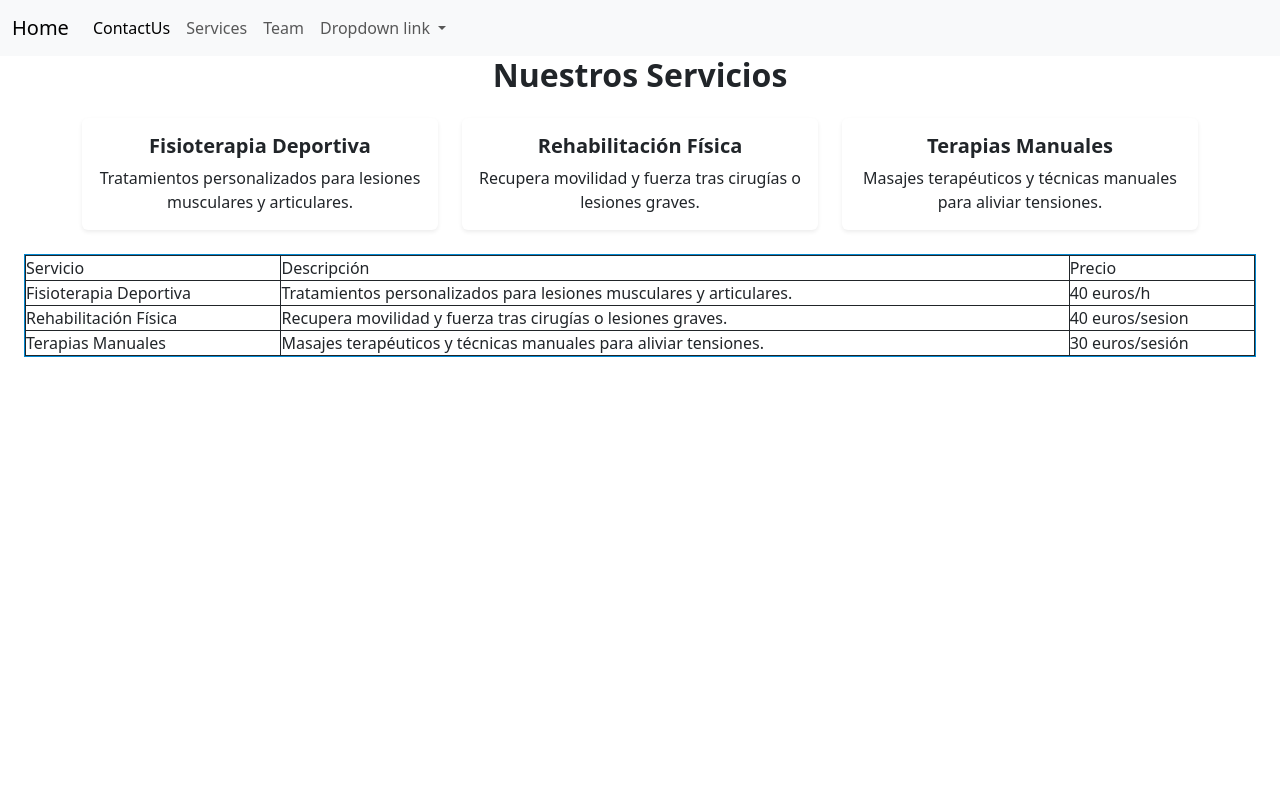
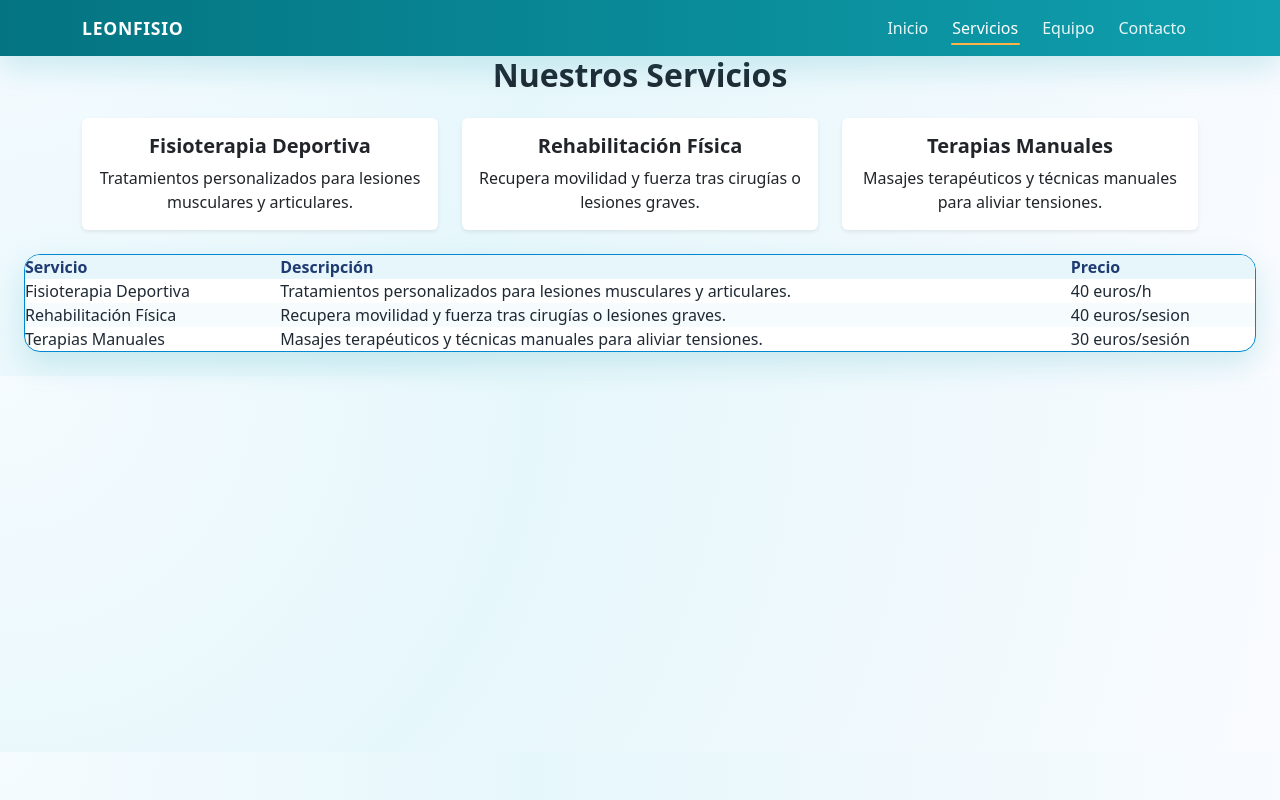
Before and after one commit to DiegoFuertes00/clinicafisio, a Vue app in the folder app_frontend/: page /services in a window 1280 px wide. Built offline with nearby package versions, Linux system fonts and the light colour scheme; the HTML template or start-up script is replaced by a standard one.

Commit message:
FEAT: Añadidos algunos estilos

```diff
--- a/app_frontend/package.json
+++ b/app_frontend/package.json
@@ -46,6 +46,7 @@
     "jsdom": "^27.0.1",
     "npm-run-all2": "^8.0.4",
     "prettier": "3.6.2",
+    "sass-embedded": "^1.93.3",
     "typescript": "~5.9.0",
     "vite": "^7.1.11",
     "vite-plugin-vue-devtools": "^8.0.3",
--- /dev/null
+++ b/app_frontend/src/assets/scss/styles.scss
@@ -0,0 +1,249 @@
+:root {
+  --color-primary: #0f9fae;
+  --color-primary-dark: #047481;
+  --color-secondary: #1f3b72;
+  --color-accent: #ffb347;
+  --color-bg: #f5fbff;
+  --color-surface: #ffffff;
+  --color-text: #1f2933;
+
+  --radius-lg: 1rem;
+  --shadow-soft: 0 12px 30px rgba(15, 159, 174, 0.18);
+}
+
+*,
+*::before,
+*::after {
+  box-sizing: border-box;
+}
+
+body {
+  font-family: system-ui, -apple-system, BlinkMacSystemFont, "Segoe UI", sans-serif;
+  background: radial-gradient(circle at top left, #f5fbff 0, #e6f7fb 40%, #f9fbff 100%);
+  color: var(--color-text);
+}
+
+/* -------- NAVBAR -------- */
+
+.navbar-leon {
+  background: linear-gradient(90deg, var(--color-primary-dark), var(--color-primary));
+  box-shadow: var(--shadow-soft);
+}
+
+.navbar-leon .container,
+.navbar-leon .container-fluid {
+  max-width: 1140px;
+}
+
+.navbar-leon .navbar-brand {
+  font-weight: 700;
+  letter-spacing: 0.04em;
+  text-transform: uppercase;
+  font-size: 1.1rem;
+  color: #ffffff !important;
+}
+
+.navbar-leon .nav-link {
+  color: #e6f7fa !important;
+  font-weight: 500;
+  margin-inline: 0.25rem;
+  position: relative;
+  transition: color 0.2s ease;
+}
+
+.navbar-leon .nav-link::after {
+  content: "";
+  position: absolute;
+  left: 0.4rem;
+  right: 0.4rem;
+  bottom: 0.2rem;
+  height: 2px;
+  border-radius: 999px;
+  background: var(--color-accent);
+  opacity: 0;
+  transform: scaleX(0.4);
+  transform-origin: center;
+  transition: opacity 0.2s ease, transform 0.2s ease;
+}
+
+.navbar-leon .nav-link:hover::after,
+.navbar-leon .nav-link.router-link-active::after {
+  opacity: 1;
+  transform: scaleX(1);
+}
+
+.navbar-leon .nav-link:hover,
+.navbar-leon .nav-link.router-link-active {
+  color: #ffffff !important;
+}
+
+/* -------- HERO -------- */
+
+.hero {
+  position: relative;
+  min-height: 75vh;
+  display: flex;
+  align-items: center;
+  justify-content: center;
+  overflow: hidden;
+}
+
+.hero-image {
+  position: absolute;
+  inset: 0;
+  width: 100%;
+  height: 100%;
+  object-fit: cover;
+  filter: saturate(1.1) contrast(1.05);
+  transform: scale(1.02);
+  z-index: 0;
+}
+
+.hero::before {
+  content: "";
+  position: absolute;
+  inset: 0;
+  background: linear-gradient(
+    120deg,
+    rgba(15, 159, 174, 0.88),
+    rgba(31, 59, 114, 0.9)
+  );
+  z-index: 1;
+}
+
+.hero-content {
+  position: relative;
+  z-index: 2;
+  max-width: 650px;
+  padding: 0 1.5rem;
+  color: #ffffff;
+}
+
+.hero-badge {
+  display: inline-flex;
+  align-items: center;
+  gap: 0.4rem;
+  padding: 0.25rem 0.8rem;
+  border-radius: 999px;
+  background: rgba(255, 255, 255, 0.12);
+  backdrop-filter: blur(6px);
+  font-size: 0.8rem;
+  text-transform: uppercase;
+  letter-spacing: 0.11em;
+}
+
+.hero-title {
+  font-size: clamp(2.3rem, 3vw + 1rem, 3.3rem);
+  font-weight: 800;
+  line-height: 1.1;
+  margin-top: 1rem;
+}
+
+.hero-subtitle {
+  margin-top: 1rem;
+  font-size: 1.05rem;
+  opacity: 0.95;
+}
+
+.hero-note {
+  margin-top: 0.9rem;
+  font-size: 0.85rem;
+  opacity: 0.9;
+}
+
+/* -------- BOTONES -------- */
+
+.btn-primary {
+  background: linear-gradient(135deg, var(--color-secondary), var(--color-primary));
+  border: none;
+  border-radius: 999px;
+  padding: 0.8rem 2.4rem;
+  font-weight: 600;
+  box-shadow: 0 12px 25px rgba(31, 59, 114, 0.35);
+}
+
+.btn-primary:hover {
+  background: linear-gradient(135deg, var(--color-secondary), var(--color-primary-dark));
+  box-shadow: 0 8px 18px rgba(31, 59, 114, 0.5);
+}
+
+.btn-outline-primary {
+  border-radius: 999px;
+  border-width: 2px;
+  border-color: rgba(255, 255, 255, 0.8);
+  color: #ffffff;
+  padding: 0.8rem 2rem;
+  font-weight: 500;
+  backdrop-filter: blur(4px);
+}
+
+.btn-outline-primary:hover {
+  background: #ffffff;
+  color: var(--color-secondary);
+}
+
+/* -------- CARDS (servicios, equipo) -------- */
+
+.card-leon {
+  border-radius: var(--radius-lg);
+  border: none;
+  box-shadow: var(--shadow-soft);
+  background: var(--color-surface);
+  transition: transform 0.18s ease, box-shadow 0.18s ease, translate 0.18s ease;
+}
+
+.card-leon:hover {
+  transform: translateY(-4px);
+  box-shadow: 0 16px 40px rgba(15, 159, 174, 0.28);
+}
+
+.card-leon .card-title {
+  color: var(--color-secondary);
+}
+
+/* -------- SECCIÓN CTA CONTACTO -------- */
+
+.cta-section {
+  background: radial-gradient(circle at top, #ffffff 0, #e7f6fb 45%, #f5fbff 100%);
+  padding-block: 4rem;
+}
+
+.cta-section h2,
+.cta-section h1 {
+  color: var(--color-secondary);
+}
+
+/* -------- TABLA PRIMEVUE -------- */
+
+.p-datatable {
+  border-radius: var(--radius-lg);
+  box-shadow: var(--shadow-soft);
+  overflow: hidden;
+  background: var(--color-surface);
+}
+
+.p-datatable .p-datatable-header {
+  border: none;
+  padding: 1rem 1.5rem;
+  font-weight: 600;
+  color: var(--color-secondary);
+}
+
+.p-datatable .p-datatable-thead > tr > th {
+  background: #e7f6fb;
+  color: var(--color-secondary);
+  font-weight: 600;
+  border: none;
+}
+
+.p-datatable .p-datatable-tbody > tr > td {
+  border: none;
+}
+
+.p-datatable .p-datatable-tbody > tr:nth-child(even) {
+  background: #f6fbfe;
+}
+
+.p-datatable .p-datatable-tbody > tr:hover {
+  background: #eaf6ff;
+}
--- a/app_frontend/src/components/HeaderComp.vue
+++ b/app_frontend/src/components/HeaderComp.vue
@@ -4,32 +4,37 @@ import router from '@/router';
 </script>
 
 <template>
-    <nav class="navbar navbar-expand-lg bg-body-tertiary">
-  <div class="container-fluid">
-    <router-link class="navbar-brand" to="/">Home</router-link>
-    <button class="navbar-toggler" type="button" data-bs-toggle="collapse" data-bs-target="#navbarNavDropdown" aria-controls="navbarNavDropdown" aria-expanded="false" aria-label="Toggle navigation">
+  <nav class="navbar navbar-expand-lg navbar-leon">
+    <div class="container">
+      <router-link class="navbar-brand" to="/">
+        LeonFisio
+      </router-link>
+
+      <button
+        class="navbar-toggler"
+        type="button"
+        data-bs-toggle="collapse"
+        data-bs-target="#navbarNavDropdown"
+        aria-controls="navbarNavDropdown"
+        aria-expanded="false"
+        aria-label="Toggle navigation"
+      >
         <span class="navbar-toggler-icon"></span>
       </button>
+
       <div class="collapse navbar-collapse" id="navbarNavDropdown">
-      <ul class="navbar-nav">
+        <ul class="navbar-nav ms-auto">
           <li class="nav-item">
-          <router-link class="nav-link active" aria-current="page" to="/contact">ContactUs</router-link>
+            <router-link class="nav-link" to="/">Inicio</router-link>
           </li>
           <li class="nav-item">
-          <router-link class="nav-link" to="/services">Services</router-link>
+            <router-link class="nav-link" to="/services">Servicios</router-link>
           </li>
           <li class="nav-item">
-          <router-link class="nav-link" to="/team">Team</router-link>
+            <router-link class="nav-link" to="/team">Equipo</router-link>
           </li>
-        <li class="nav-item dropdown">
-          <a class="nav-link dropdown-toggle" href="#" role="button" data-bs-toggle="dropdown" aria-expanded="false">
-            Dropdown link
-          </a>
-          <ul class="dropdown-menu">
-            <li><a class="dropdown-item" href="#">Action</a></li>
-            <li><a class="dropdown-item" href="#">Another action</a></li>
-            <li><a class="dropdown-item" href="#">Something else here</a></li>
-          </ul>
+          <li class="nav-item">
+            <router-link class="nav-link" to="/contact">Contacto</router-link>
           </li>
         </ul>
       </div>
--- a/app_frontend/src/components/Worker.vue
+++ b/app_frontend/src/components/Worker.vue
@@ -1,9 +1,9 @@
 <template>
   <div class="col-md-3">
-    <div class="card border-0 shadow-sm">
+    <div class="card card-leon h-100">
       <div class="card-body">
         <h5 class="card-title mb-1">{{ name }}</h5>
-        <p class="text-muted small mb-0">{{ role }}</p>
+        <p class="text-muted small mb-1">{{ role }}</p>
         <p class="text-muted small mb-0">{{ description }}</p>
       </div>
     </div>
--- a/app_frontend/src/main.ts
+++ b/app_frontend/src/main.ts
@@ -8,6 +8,7 @@ import router from './router'
 import 'bootstrap/dist/css/bootstrap.min.css'
 import 'bootstrap/dist/js/bootstrap.bundle.min.js'
 
+import '@/assets/scss/styles.scss'
 // PrimeVue
 // PrimeVue core + servicios y directivas
 import PrimeVue from 'primevue/config';
--- a/app_frontend/src/views/Contact.vue
+++ b/app_frontend/src/views/Contact.vue
@@ -1,16 +1,17 @@
 <template>
-    <HeaderComp></HeaderComp>
-    <div class="cta text-center text-black py-5">
-      <div class="container">
-        <h2 class="fw-bold mb-3">¿Listo para comenzar tu recuperación?</h2>
-        <h1 class="fw-bold mb-3"> Contáctanos!!</h1>
-      </div>
+ <HeaderComp></HeaderComp>
+  <section class="cta-section text-center">
+    <div class="container">
+      <h2 class="fw-bold mb-2">¿Listo para comenzar tu recuperación?</h2>
+      <h1 class="fw-bold mb-3">Contacta con nosotros</h1>
+      <p class="mb-0">
+        Te ayudamos a encontrar el tratamiento que mejor se adapta a ti.
+      </p>
     </div>
-
-
+  </section>
 </template>
 
-<script setup>
+<script setup lang="ts">
 import HeaderComp from '@/components/HeaderComp.vue';
 
 </script>
--- a/app_frontend/src/views/Home.vue
+++ b/app_frontend/src/views/Home.vue
@@ -4,9 +4,7 @@
     <Hero></Hero>
 
   </div>
-  <div>
-    <h1> Mensaje: {{ message }}</h1>
-  </div>
+
 </template>
 
 <script setup>
@@ -14,20 +12,5 @@ import HeaderComp from '@/components/HeaderComp.vue';
 import Hero from '@/components/Hero.vue';
 
 import{ref, onMounted} from "vue";
-import api from '@/api.ts';
-const message = ref("Loading...");
-onMounted(async ()=>{
-  try{
-    const response = await api.get("/hello");
-    message.value =response.data.message;
-  } catch (error){
-    console.error(error);
-    message.value ="Error connecting to backend";
-  }
-});
 
 </script>
-
-<style scoped>
-
-</style>
```
Also changed, not shown: app_frontend/src/components/Hero.vue (+31 -41 lines). Lines whose indentation alone changed are shown as unchanged.
